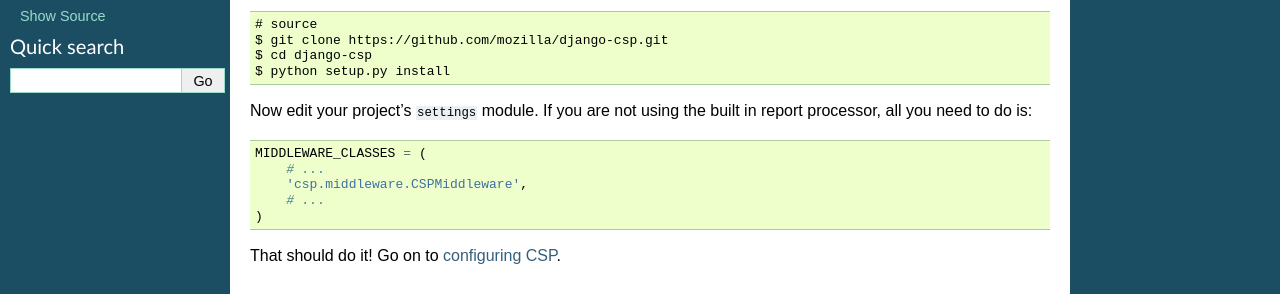
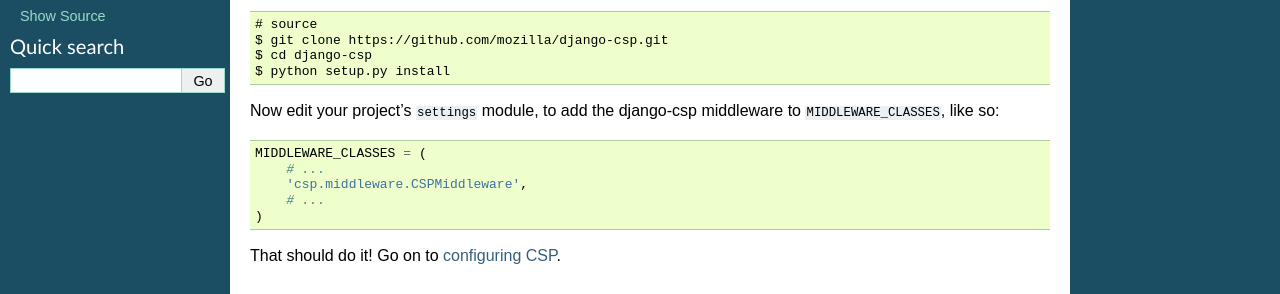
Before and after one commit to mozilla/django-csp, a Sphinx documentation site: the page built from docs/installation.rst, in a window 1280 px wide. Shown: the part 177-471 px from the top of the page. Built offline with Sphinx 7.4.7, drawn with Linux system fonts in a browser that asks for light colours.

Commit message:
Remove leftover references to the old report processing feature (#65)
Fixes #64.

```diff
--- a/README.rst
+++ b/README.rst
@@ -2,8 +2,7 @@
 Django-CSP
 ==========
 
-Django-CSP adds Content-Security-Policy_ headers and a CSP report
-processing facility to Django.
+Django-CSP adds Content-Security-Policy_ headers to Django.
 
 The code lives on GitHub_, where you can report Issues_. The full
 documentation is available on ReadTheDocs_.
--- a/docs/installation.rst
+++ b/docs/installation.rst
@@ -16,8 +16,8 @@
     $ cd django-csp
     $ python setup.py install
 
-Now edit your project's ``settings`` module. If you are not using the
-built in report processor, all you need to do is::
+Now edit your project's ``settings`` module, to add the django-csp middleware
+to ``MIDDLEWARE_CLASSES``, like so::
 
     MIDDLEWARE_CLASSES = (
         # ...
--- a/docs/reports.rst
+++ b/docs/reports.rst
@@ -9,4 +9,8 @@
 report_. Reports are JSON blobs containing information about how the
 policy was violated.
 
+Note: django-csp no longer handles report processing itself, so you will
+need to stand up your own app to receive them, or else make use of a
+third-party report processing service.
+
 .. _report: http://www.w3.org/TR/CSP/#sample-violation-report
```
